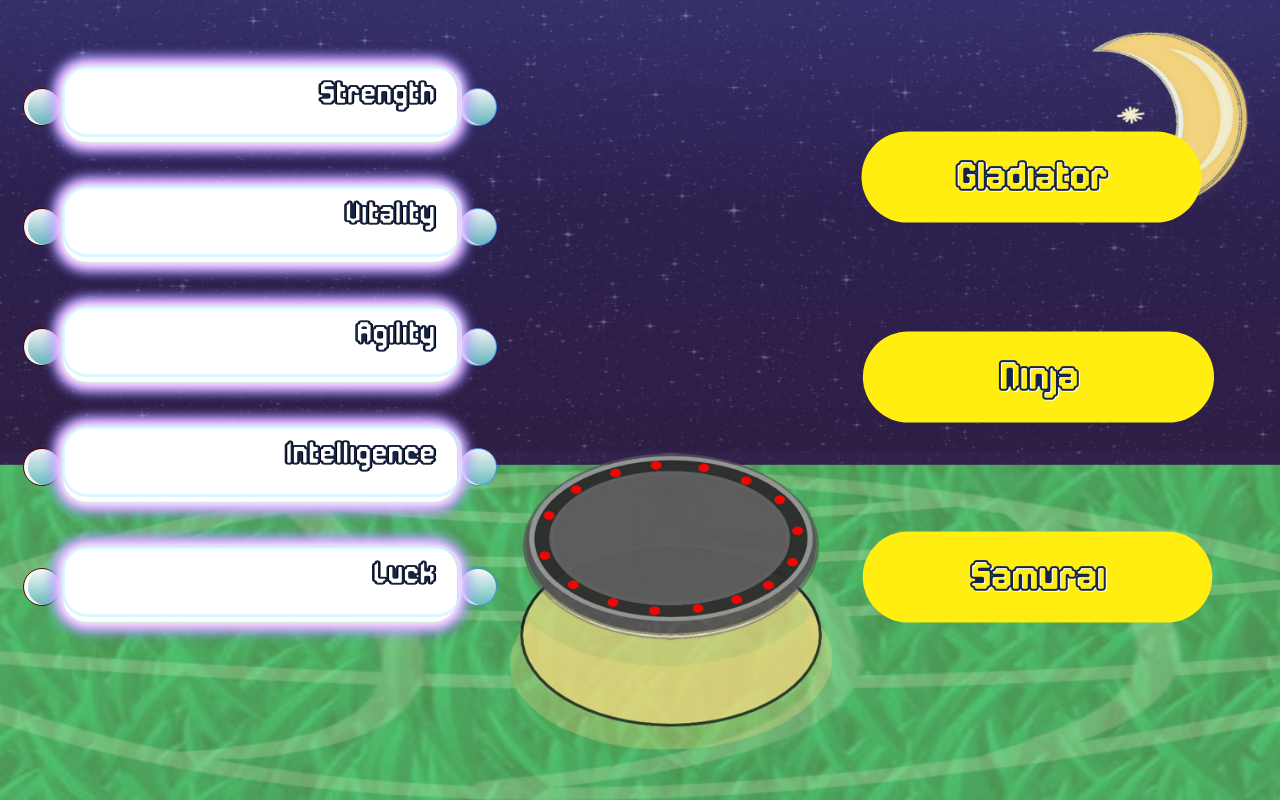
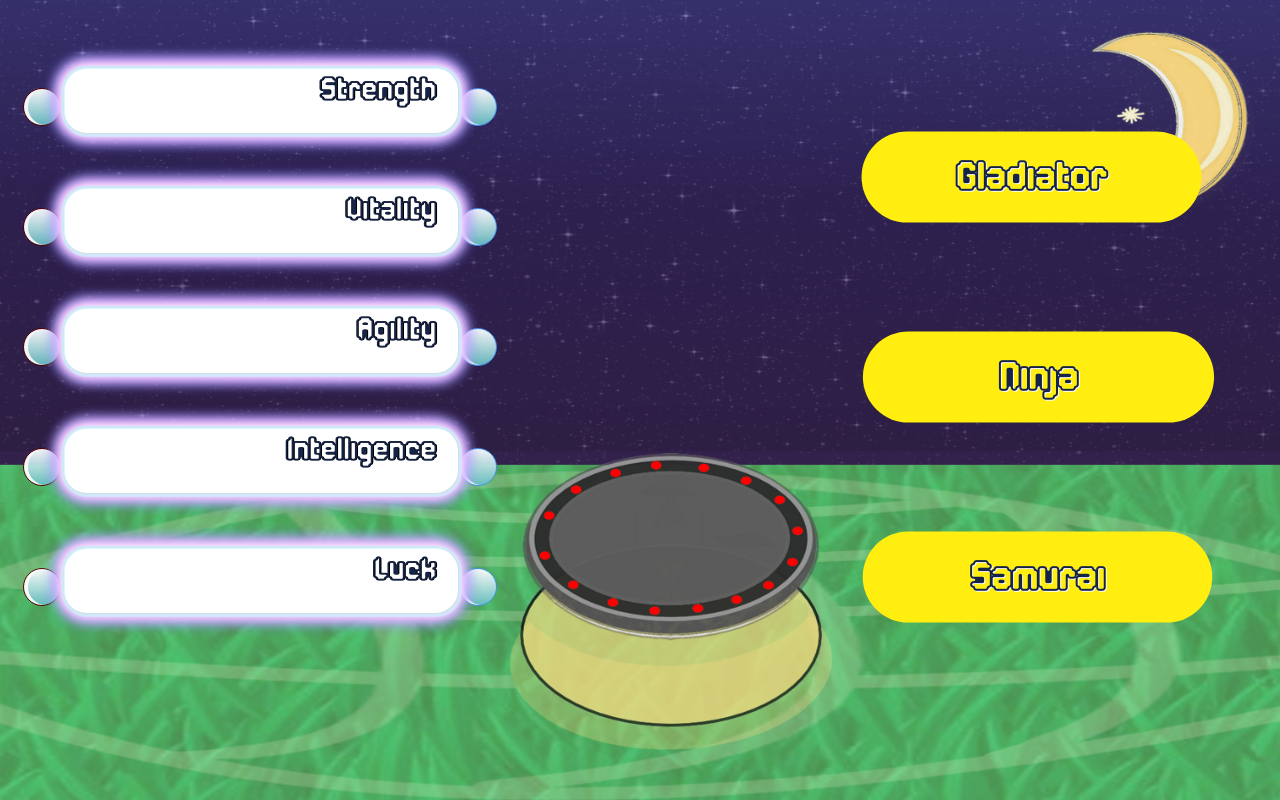
Before and after one commit to soundwanders/makehero, a website: page index.html in a window 1280 px wide. Drawn offline with Linux system fonts and the light colour scheme.

Commit message:
stat padding fix

```diff
--- a/assets/herostyle.css
+++ b/assets/herostyle.css
@@ -36,21 +36,21 @@ body {
 /* All Stat Bars , Grouped by Class Name */
 .stats {
     background-color:rgb(255, 255, 255);
-    display: inline;
+    display: inline-block;
     position: fixed;
     height: 55px;
     width: 30%;
-    font-family: Overbyte;
+    font-family: Overbyte , mono;
     font-size: 28px;
     color: rgb(20, 35, 70);
     text-align: end;
     text-shadow: 1px 0px #000000;
     letter-spacing: initial;
-    border: 1px solid rgb(210, 225, 230);
+    border: 2px solid rgb(210, 225, 230);
     border-radius: 25px;
     margin-top: 2%;
     margin-left: 3%;
-    padding: 10px 5px;
+    padding: 5px 5px;
     cursor: pointer;
     z-index: 2;
 
@@ -80,7 +80,7 @@ body {
     }
 
     .stats:hover::before {
-    box-shadow: 0 0 15px #ffee10;
+    box-shadow: 0 0 20px #ffee10;
     content: "";
     }
 
--- a/index.html
+++ b/index.html
@@ -58,7 +58,7 @@
             </div>
         </div>
 
-        <div class = "stats luck" id = "lukFrame" style = "font: Overbyte">
+        <div class = "stats luck" id = "lukFrame">
             Luck &nbsp
             <div id = "lukBar">
             </div>
```
